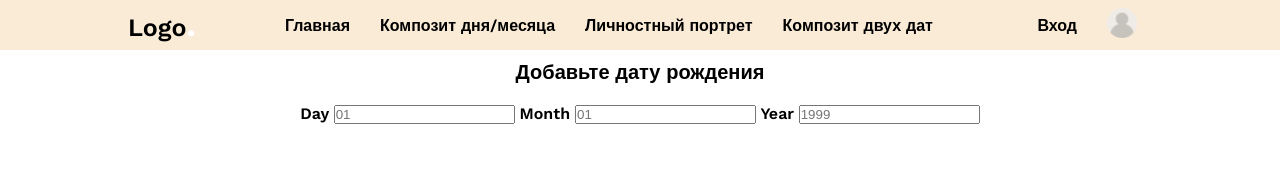
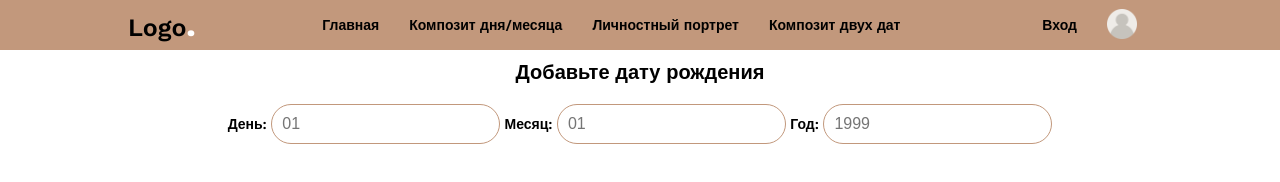
Before and after one commit to thenavik/nemuro, a plain HTML site: page index.html in a window 1280 px wide. Drawn offline with nearby package versions, Linux system fonts and the light colour scheme.

Commit message:
fixed design

```diff
--- a/css/style.css
+++ b/css/style.css
@@ -6,12 +6,12 @@
 
 body {
   font-family: "Work Sans", sans-serif;
-  font-size: 16px;
+  font-size: 14px;
   font-weight: 600;
 }
 
 nav {
-  background-color: antiquewhite;
+  background-color: #c2987c;
 }
 .container {
   width: 1024px;
@@ -55,6 +55,14 @@ a {
   color: black;
 }
 
+.menu-item a {
+  transition: all 0.7s ease;
+}
+
+.menu-item a:hover {
+  color: #fff;
+}
+
 .user ul {
   display: flex;
   justify-content: flex-end;
@@ -68,6 +76,16 @@ a {
 
 li.login {
   cursor: pointer;
+  font-size: 14px;
+  font-weight: 600;
+}
+
+li.login {
+  transition: all 0.7s ease;
+}
+
+li.login:hover {
+  color: #fff;
 }
 
 .main-section {
@@ -85,3 +103,27 @@ li.login {
 .main-content form {
   padding: 10px;
 }
+
+input {
+  padding: 10px;
+  outline: none;
+  border-radius: 30px;
+  border: 1px solid #c2987c;
+  font-size: 16px;
+}
+
+input:focus {
+  outline: 1px solid #c2987c;
+}
+
+input::placeholder {
+  font-size: 16px;
+  font-weight: 400;
+}
+
+.compozit {
+  margin-top: 50px;
+  display: flex;
+  flex-direction: column;
+  align-items: center;
+}
--- a/index.html
+++ b/index.html
@@ -47,11 +47,11 @@
       <div class="main-content">
         <h2>Добавьте дату рождения</h2>
         <form action="">
-          <span>Day</span>
+          <span>День:</span>
           <input type="text" placeholder="01" />
-          <span>Month</span>
+          <span>Месяц:</span>
           <input type="text" placeholder="01" />
-          <span>Year</span>
+          <span>Год:</span>
           <input type="text" placeholder="1999" />
         </form>
       </div>
```
